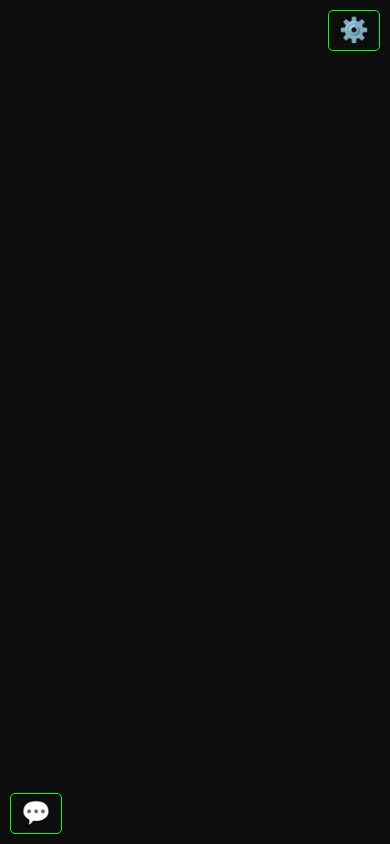
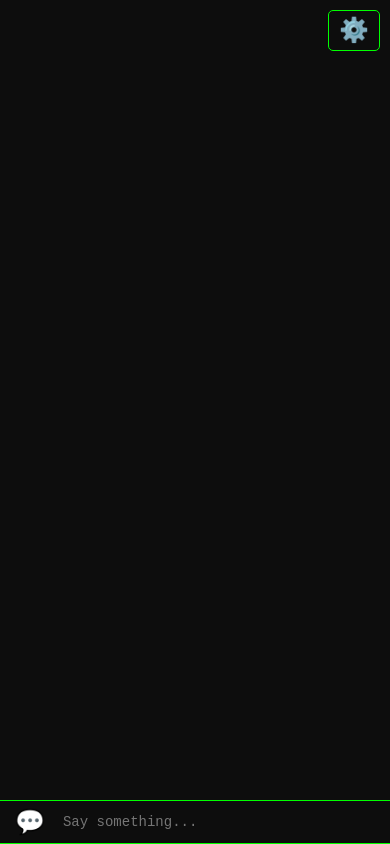
Before and after one commit to websimapi/websim-retroverse-3d-16, a plain HTML site: page index.html in a window 390 px wide. Drawn offline with nearby package versions, Linux system fonts and the light colour scheme.

Commit message:
v2: So I'd like to compact this hide.Show toggle button to be in line with the chat input button or not like button.But like the chat input , where the user types in the message , so that everything's more like compact

```diff
--- a/index.html
+++ b/index.html
@@ -31,15 +31,17 @@
         </div>
     </div>
 
-    <div id="chat-container">
-        <div id="chat-messages"></div>
-        <form id="chat-form">
-            <input type="text" id="chat-input" placeholder="Say something..." autocomplete="off">
-        </form>
+    <div id="chat-ui-container">
+        <div id="chat-container">
+            <div id="chat-messages"></div>
+        </div>
+        <div id="chat-bar">
+            <div id="chat-toggle-btn">💬</div>
+            <form id="chat-form">
+                <input type="text" id="chat-input" placeholder="Say something..." autocomplete="off">
+            </form>
+        </div>
     </div>
-
-    <div id="chat-toggle-btn">💬</div>
-
 
     <script type="importmap">
     {
--- a/style.css
+++ b/style.css
@@ -112,32 +112,44 @@ h1 {
     z-index: 20;
 }
 
-#chat-toggle-btn {
+#chat-ui-container {
     position: absolute;
     bottom: 10px;
     left: 10px;
+    display: flex;
+    flex-direction: column-reverse; /* Puts chat bar at the bottom */
+    z-index: 100;
+}
+
+#chat-bar {
+    display: flex;
+    align-items: center;
     background-color: rgba(13, 13, 13, 0.7);
     border: 1px solid #00ff00;
+    border-radius: 5px;
+    padding: 5px;
+}
+
+#chat-toggle-btn {
+    background-color: transparent;
+    border: none;
     color: #00ff00;
-    padding: 5px 10px;
+    padding: 0 10px;
     cursor: pointer;
-    z-index: 101;
     font-size: 24px;
-    border-radius: 5px;
 }
 
 #chat-container {
-    position: absolute;
-    bottom: 60px; /* Positioned above the toggle button */
-    left: 10px;
     width: 350px;
     height: 200px;
-    z-index: 10;
     background-color: #1a1a1a;
     border: 1px solid #00ff00;
+    border-bottom: none;
     box-shadow: inset 0 0 10px #00ff00;
     display: none; /* Hidden by default */
     flex-direction: column;
+    margin-bottom: 5px; /* Space between messages and input bar */
+    border-radius: 5px 5px 0 0;
 }
 
 #chat-messages {
@@ -166,7 +178,7 @@ h1 {
 
 #chat-form {
     display: flex;
-    border-top: 1px solid #00ff00;
+    flex-grow: 1;
 }
 
 #chat-input {
@@ -201,23 +213,30 @@ h1 {
         margin-top: 50px; /* Space for the toggle button */
     }
 
-    #chat-container {
+    #chat-ui-container {
         left: 0;
         right: 0;
+        bottom: 0;
         width: 100%;
-        bottom: 60px; /* Positioned above the toggle button on mobile */
+    }
+
+    #chat-bar {
+        border-radius: 0;
+        border-left: none;
+        border-right: none;
+    }
+
+    #chat-container {
+        width: 100%;
         height: 150px;
         border-left: none;
         border-right: none;
         border-bottom: none;
+        border-radius: 0;
+        margin-bottom: 0;
     }
 
     #joystick-container {
         display: none !important; /* Managed by JS, hide this static container */
     }
-
-    #chat-toggle-btn {
-        /* On mobile, chat toggle is also at the bottom left */
-        bottom: 10px;
-    }
 }
```
